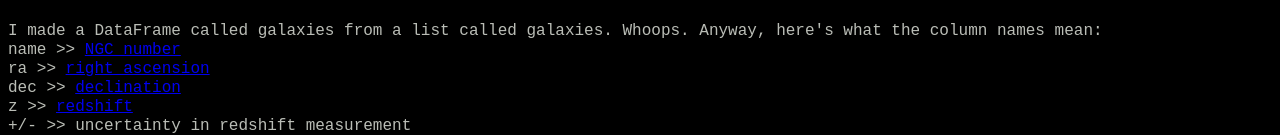
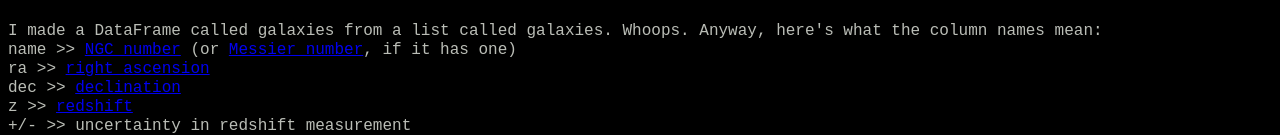
Before and after one commit to mjdaugherty/programming, a plain HTML site: page post1.html in a window 1280 px wide. Shown: the part 2484-2619 px from the top of the page. Drawn offline with Linux system fonts and the light colour scheme.

Commit message:
changes to post1

```diff
--- a/post1.html
+++ b/post1.html
@@ -75,7 +75,7 @@
 		<br>
 		I made a DataFrame called galaxies from a list called galaxies. Whoops. Anyway, here's what the column names mean:
 		<br>
-		name >> <a href="https://en.wikipedia.org/wiki/New_General_Catalogue">NGC number</a>
+		name >> <a href="https://en.wikipedia.org/wiki/New_General_Catalogue">NGC number</a> (or <a href="https://en.wikipedia.org/wiki/List_of_Messier_objects">Messier number</a>, if it has one)
 		<br>
 		ra >> <a href="https://en.wikipedia.org/wiki/Right_ascension">right ascension</a>
 		<br>
@@ -91,6 +91,9 @@
 		<br>
 		<img src="https://raw.githubusercontent.com/mjdaugherty/mjdaugherty.github.io/master/images/galaxies.png" alt="galaxies.head()">
 		<img src="https://raw.githubusercontent.com/mjdaugherty/mjdaugherty.github.io/master/images/galaxies2.png" alt="galaxies.describe()">
+		<br>
+		<br>
+		The values for right ascension range from 0 to 360, and those for declination range from -90 to 90; given how these numbers are defined, the values make sense. But there is at least one negative redshift value, which doesn't make sense, and we can see that some are missing entirely, so it would be wise to investigate those:
 		</font>
 	</body>
 </html>
```
Also changed, not shown: images/negatives.png (added), images/scraping.png.
